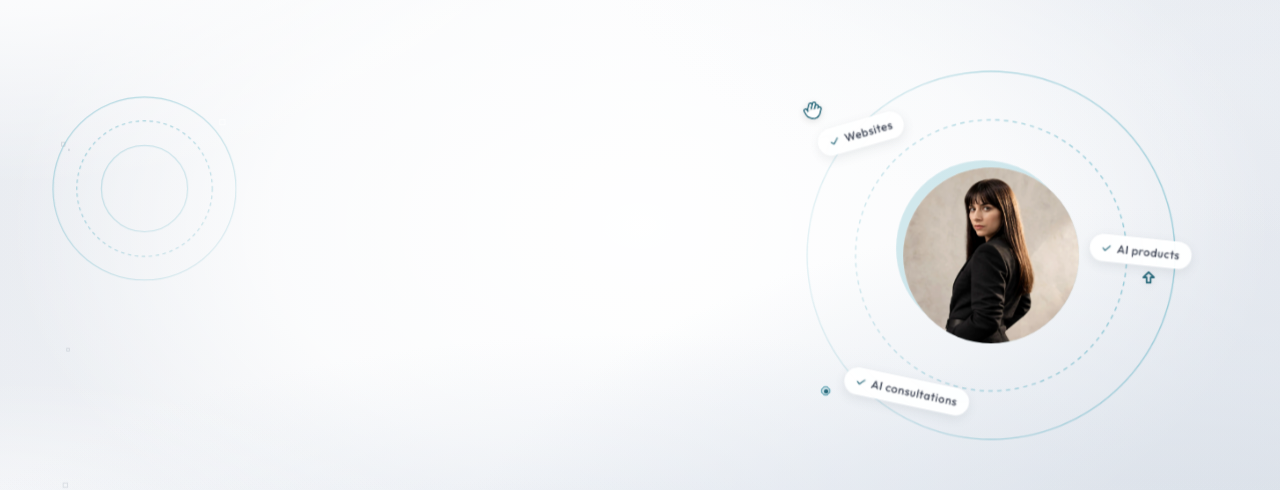
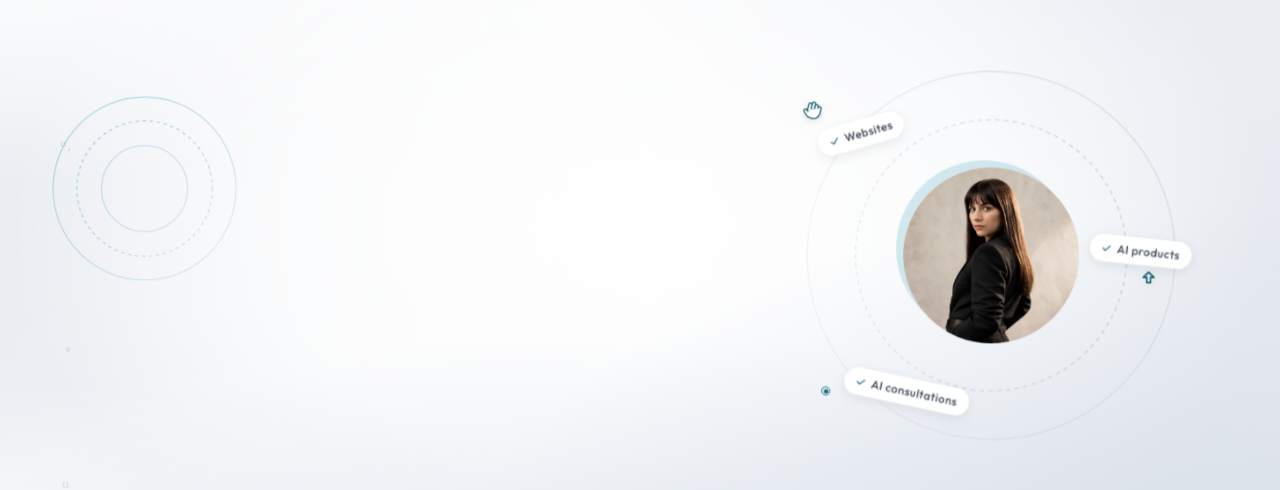
Before and after one commit to Irene2828/porfoliojuly, a Next.js app: page / in a window 1280 px wide. Shown: the part 134-624 px from the top of the page. Built offline with nearby package versions, Linux system fonts and the light colour scheme; no server answers; the database is empty.

Commit message:
style(hero): make concentric circle borders near image light silver instead of teal

```diff
--- a/src/app/v2/components/HeroV2.tsx
+++ b/src/app/v2/components/HeroV2.tsx
@@ -167,14 +167,14 @@ export default function HeroV2() {
                 WebkitMaskImage: 'linear-gradient(to right, rgba(0, 0, 0, 0.3) 0%, rgba(0, 0, 0, 0.65) 40%, rgba(0, 0, 0, 1) 100%)'
               }}
             >
-              {/* Outer Ring (420px -> r=209.25) - Brand Teal */}
-              <circle cx="210" cy="210" r="209" stroke="#3ba3b8" strokeWidth="1.4" strokeOpacity="0.48" />
+              {/* Outer Ring (420px -> r=209.25) - Light Silver */}
+              <circle cx="210" cy="210" r="209" stroke="#d2d7de" strokeWidth="1.4" strokeOpacity="0.85" />
 
-              {/* Middle Dashed Ring (310px -> r=154.25) - Brand Teal */}
-              <circle cx="210" cy="210" r="154" stroke="#3ba3b8" strokeWidth="1.4" strokeDasharray="5 5" strokeOpacity="0.58" />
+              {/* Middle Dashed Ring (310px -> r=154.25) - Light Silver */}
+              <circle cx="210" cy="210" r="154" stroke="#c4cad3" strokeWidth="1.4" strokeDasharray="5 5" strokeOpacity="0.9" />
 
-              {/* Inner Ring (200px -> r=99.25) - Brand Teal */}
-              <circle cx="210" cy="210" r="99" stroke="#3ba3b8" strokeWidth="1.4" strokeOpacity="0.38" />
+              {/* Inner Ring (200px -> r=99.25) - Light Silver */}
+              <circle cx="210" cy="210" r="99" stroke="#d2d7de" strokeWidth="1.4" strokeOpacity="0.75" />
             </svg>
 
             {/* Circular Hugging Chart Labels - Creative Tech Indicators */}
```
